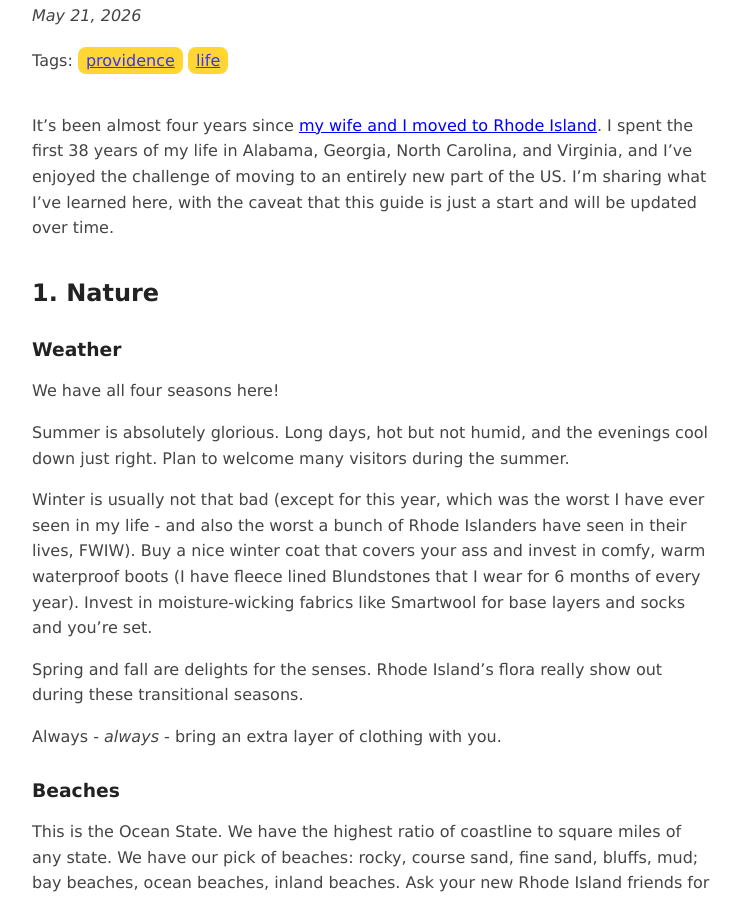
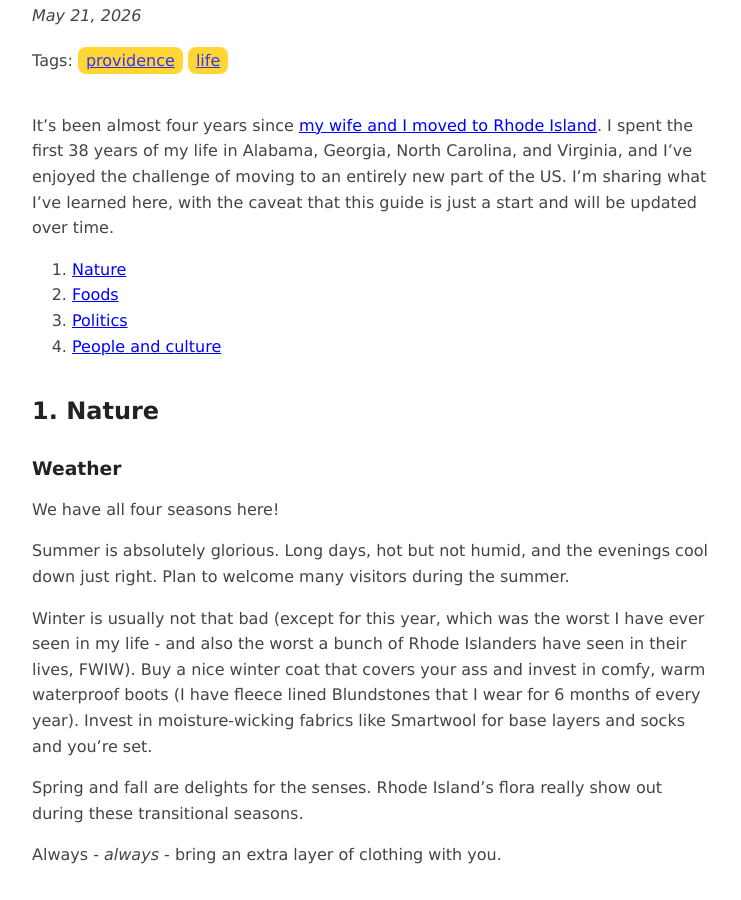
Before and after one commit to erinrwhite/jadeite, a Jekyll site: the page built from _posts/2026-05-21-southerners-guide.md, in a window 1280 px wide and 900 px high, scrolled down 375 px. Shown: the whole window, without its empty margins (268-1009 px from the left). Built offline with Jekyll 4.4.1, drawn with Linux system fonts in a browser that asks for light colours.

Commit message:
add ToC to Southerners post

```diff
--- a/_posts/2026-05-21-southerners-guide.md
+++ b/_posts/2026-05-21-southerners-guide.md
@@ -8,6 +8,12 @@ permalink: /southerners-guide/
 description: "Nature, food, people, politics: An incomplete accounting and attempt at a survival guide for my fellow expats"
 ---
 It’s been almost four years since [my wife and I moved to Rhode Island](/a-bit-of-an-update). I spent the first 38 years of my life in Alabama, Georgia, North Carolina, and Virginia, and I’ve enjoyed the challenge of moving to an entirely new part of the US. I’m sharing what I’ve learned here, with the caveat that this guide is just a start and will be updated over time.
+
+1. [Nature](#1-nature)
+2. [Foods](#2-foods)
+3. [Politics](#3-politics)
+4. [People and culture](#4-people-and-culture)
+
 ## 1. Nature
 
 ### Weather
```
